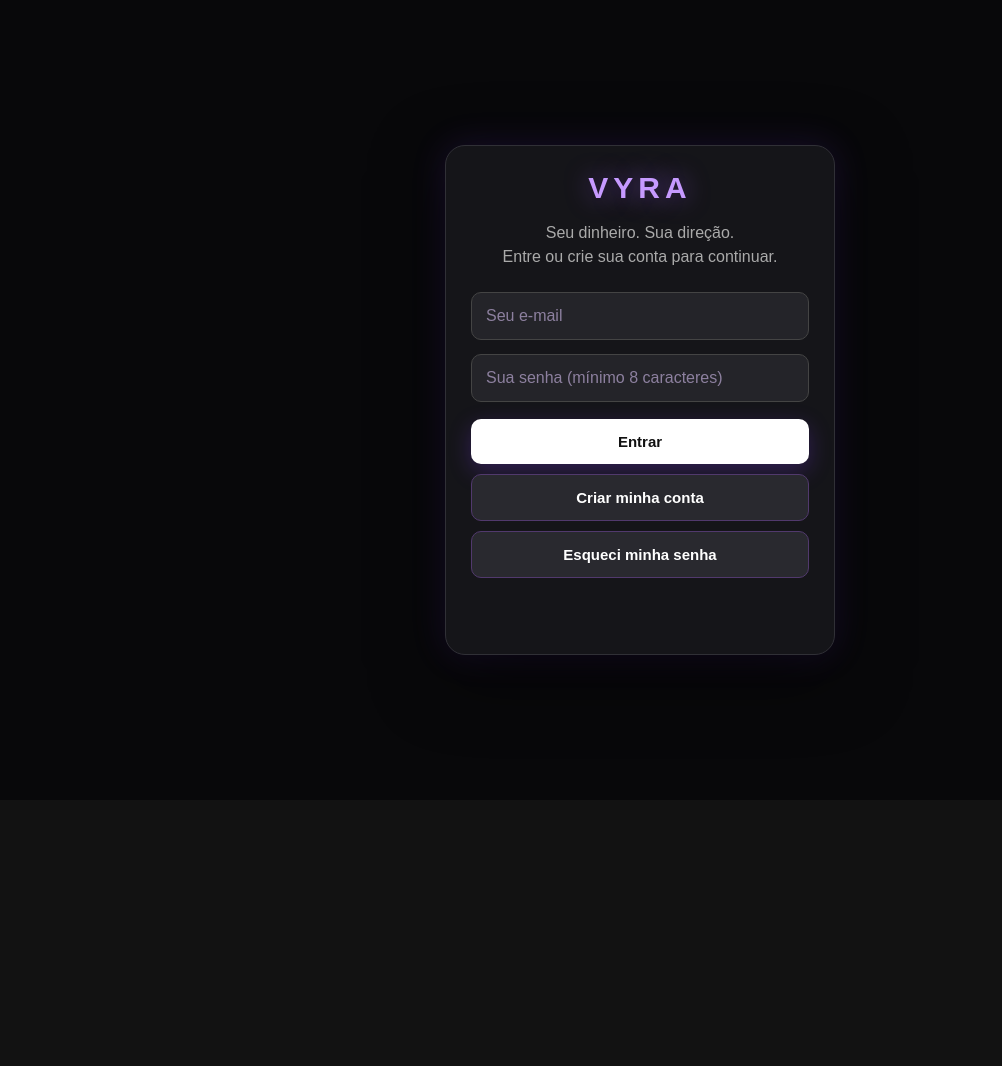
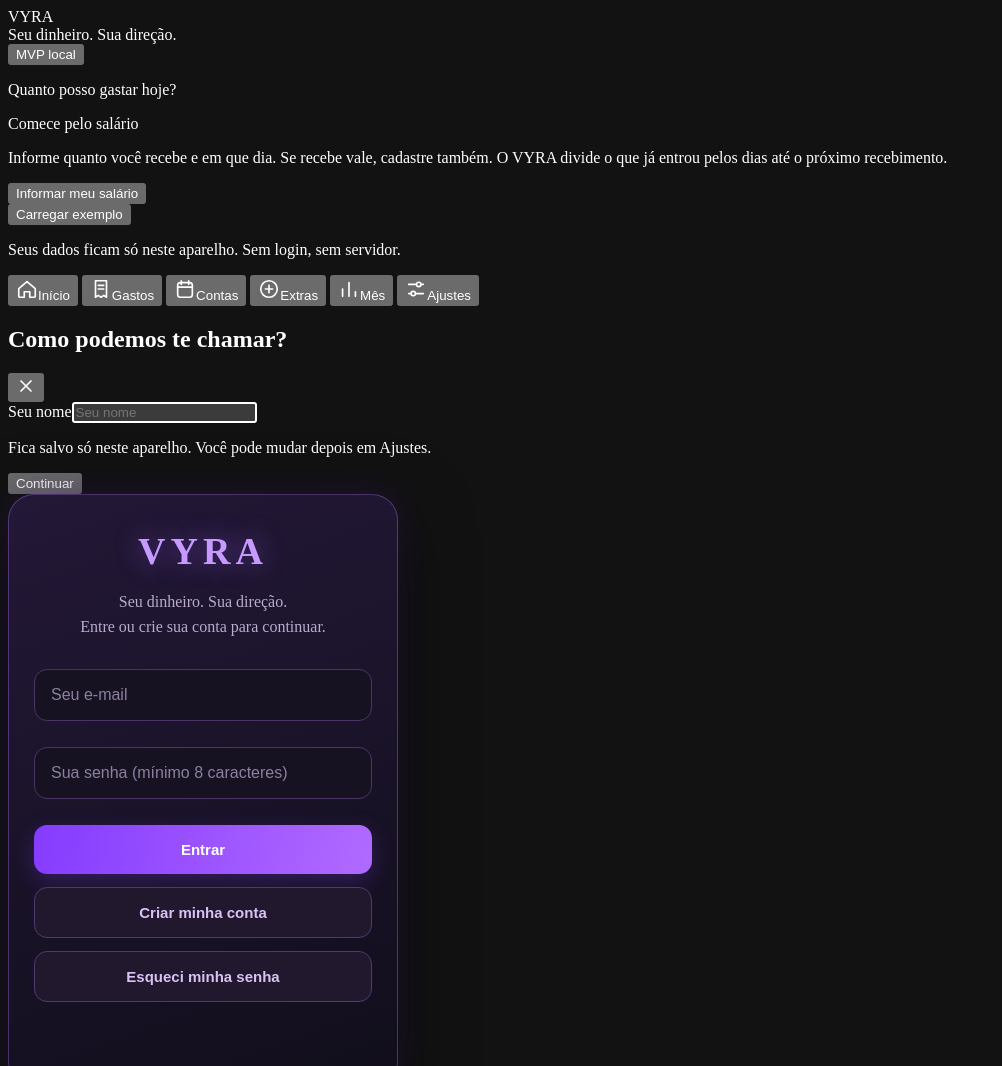
Before and after one commit to victorporls-cyber/vyra-build, a website: page recovered-vyra/vyra/index.html in a window 1280 px wide. Shown: the top 1066 px of the page, without its empty margins (0-1002 px from the left). Before the commit the page ends 800 px from the top, so only its background shows below. Drawn offline with nearby package versions, Linux system fonts and the light colour scheme.

Commit message:
Update index.html

```diff
--- a/recovered-vyra/vyra/index.html
+++ b/recovered-vyra/vyra/index.html
@@ -1170,14 +1170,7 @@
 <!-- VYRA_AUTH_CLOUD_V2 -->
 <script src="https://cdn.jsdelivr.net/npm/@supabase/supabase-js@2"></script>
 <style>
-#vyra-auth{position:fixed;inset:0;z-index:999999;background:#08080a;color:#fff;display:flex;align-items:center;justify-content:center;padding:22px;font-family:Arial,sans-serif}
-#vyra-auth .panel{width:100%;max-width:390px;background:#151519;border:1px solid #303036;border-radius:20px;padding:25px}
-#vyra-auth h1{font-size:30px;margin:0 0 8px}
-#vyra-auth p{color:#aaa;line-height:1.5}
-#vyra-auth input{box-sizing:border-box;width:100%;padding:14px;margin:7px 0;background:#242429;border:1px solid #444;color:white;border-radius:10px;font-size:16px}
-#vyra-auth button{width:100%;padding:14px;margin-top:10px;border:0;border-radius:10px;background:#fff;color:#111;font-weight:bold;font-size:15px}
-#vyra-auth button.alt{background:#29292f;color:#fff}
-#vyra-auth #vyra-msg{font-size:13px;min-height:20px;color:#ddd}
+
 </style>
 <div id="vyra-auth">
   <div class="panel">
```
